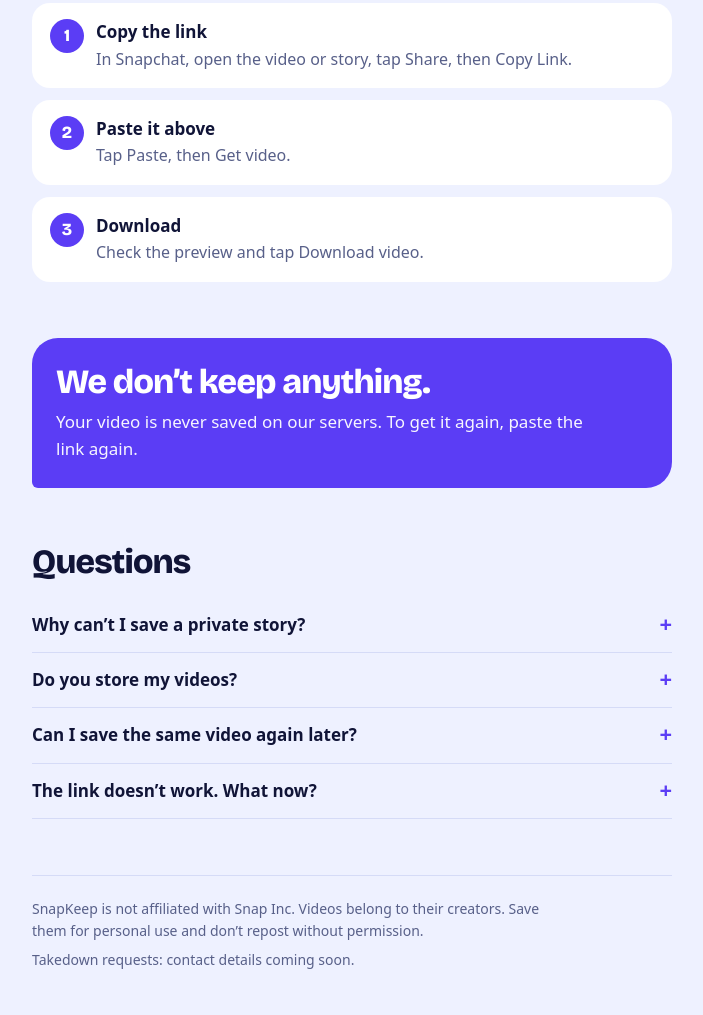
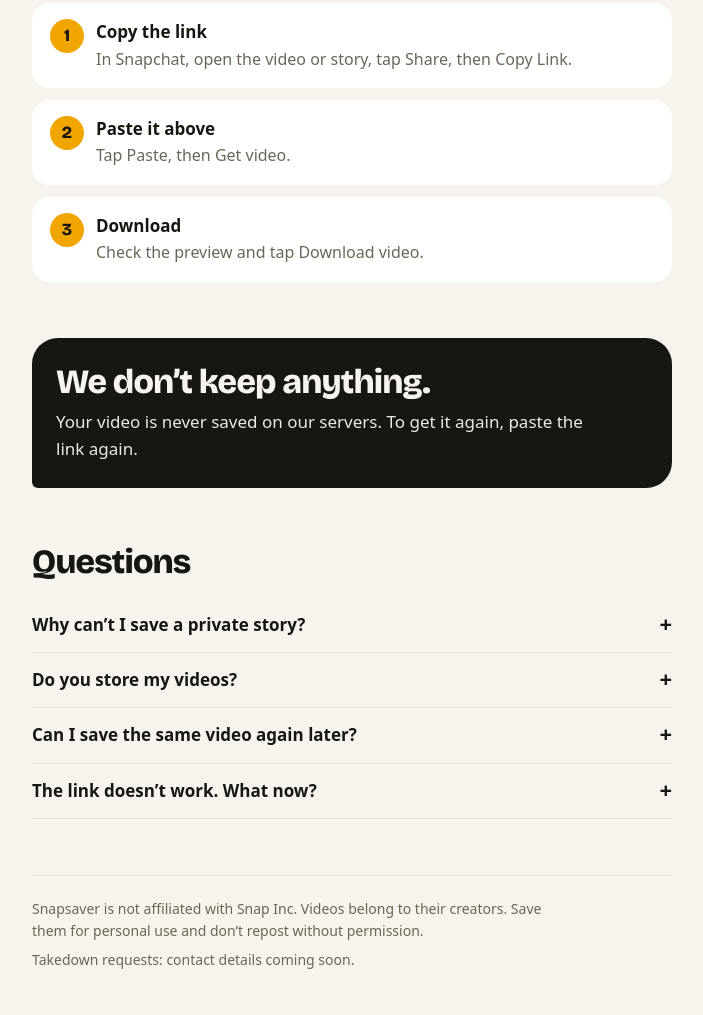
Before and after one commit to isaiahxemmanuel/Snapsaver, a website: page index.html in a window 1280 px wide. Shown: the part 690-1705 px from the top of the page, without its empty margins (288-991 px from the left). Drawn offline with nearby package versions, Linux system fonts and the light colour scheme.

Commit message:
Add files via upload

```diff
--- a/index.html
+++ b/index.html
@@ -3,27 +3,31 @@
 <head>
 <meta charset="utf-8">
 <meta name="viewport" content="width=device-width, initial-scale=1, viewport-fit=cover">
-<title>SnapKeep – Save Snapchat videos and stories</title>
+<meta name="theme-color" content="#f6f4ec">
+<title>Snapsaver – Save Snapchat videos and stories</title>
 <link rel="preconnect" href="https://fonts.googleapis.com">
 <link rel="preconnect" href="https://fonts.gstatic.com" crossorigin>
 <link href="https://fonts.googleapis.com/css2?family=Bricolage+Grotesque:opsz,wght@12..96,600;12..96,800&display=swap" rel="stylesheet">
 <style>
 :root{
-  --bg:#eef1ff;--card:#fff;--ink:#101437;--mute:#586089;--line:#d5dbf7;
-  --accent:#5b3df5;--on-accent:#fff;--soft:#dde3ff;--err:#c62828;--pink:#ff8fb1;
+  --bg:#f6f4ec;--card:#fff;--ink:#181611;--mute:#6b665a;--line:#e4dfd0;
+  --accent:#f0a500;--on-accent:#181611;--soft:#fbe7b0;--err:#c62828;
+  --keep-bg:#181611;--keep-ink:#f6f4ec;
   box-sizing:border-box;
   padding-top:env(safe-area-inset-top,0px);
   padding-bottom:env(safe-area-inset-bottom,0px);
 }
 @media (prefers-color-scheme:dark){
   :root:not([data-theme="light"]){
-    --bg:#0f1020;--card:#1a1b33;--ink:#eceeff;--mute:#a0a6d0;--line:#2c2e52;
-    --accent:#8c7bff;--on-accent:#0f1020;--soft:#24264a;--err:#ff8a8a;color-scheme:dark;
+    --bg:#14130f;--card:#211f19;--ink:#f4f1e8;--mute:#a8a291;--line:#36332a;
+    --accent:#f5b21a;--on-accent:#181611;--soft:#3a331d;--err:#ff8a8a;
+    --keep-bg:#2b2820;--keep-ink:#f4f1e8;color-scheme:dark;
   }
 }
 :root[data-theme="dark"]{
-  --bg:#0f1020;--card:#1a1b33;--ink:#eceeff;--mute:#a0a6d0;--line:#2c2e52;
-  --accent:#8c7bff;--on-accent:#0f1020;--soft:#24264a;--err:#ff8a8a;color-scheme:dark;
+  --bg:#14130f;--card:#211f19;--ink:#f4f1e8;--mute:#a8a291;--line:#36332a;
+  --accent:#f5b21a;--on-accent:#181611;--soft:#3a331d;--err:#ff8a8a;
+  --keep-bg:#2b2820;--keep-ink:#f4f1e8;color-scheme:dark;
 }
 html{scroll-padding-top:env(safe-area-inset-top,0px)}
 *,*::before,*::after{box-sizing:inherit}
@@ -43,7 +47,7 @@ h1{font-weight:800;font-size:clamp(38px,9.5vw,64px);margin-top:34px;max-width:11
 .slot input::placeholder{color:var(--mute)}
 .row{display:flex;gap:10px}
 button{font:inherit;font-weight:700;border:0;border-radius:14px;padding:14px 18px;cursor:pointer;min-height:48px}
-button:focus-visible,summary:focus-visible{outline:3px solid var(--accent);outline-offset:3px}
+button:focus-visible,summary:focus-visible{outline:3px solid var(--ink);outline-offset:3px}
 .go{background:var(--accent);color:var(--on-accent);flex:2}
 .go:disabled{opacity:.6;cursor:progress}
 .ghost{background:var(--soft);color:var(--ink);flex:1}
@@ -65,13 +69,13 @@ h2{font-weight:800;font-size:clamp(26px,6vw,34px);margin-bottom:18px}
 .steps b{display:grid;place-items:center;width:34px;height:34px;border-radius:50%;background:var(--accent);color:var(--on-accent);font-family:"Bricolage Grotesque",system-ui,sans-serif}
 .steps strong{display:block}
 .steps span{color:var(--mute);font-size:16px}
-.keep{background:var(--accent);color:var(--on-accent);border-radius:26px 26px 26px 6px;padding:26px 24px}
+.keep{background:var(--keep-bg);color:var(--keep-ink);border-radius:26px 26px 26px 6px;padding:26px 24px}
 .keep h2{margin-bottom:10px}
 .keep p{margin:0;max-width:32em;opacity:.95}
 details{border-bottom:1px solid var(--line);padding:14px 0}
 summary{cursor:pointer;font-weight:700;list-style:none;display:flex;justify-content:space-between;gap:12px}
 summary::-webkit-details-marker{display:none}
-summary::after{content:"+";font-size:22px;line-height:1;color:var(--accent)}
+summary::after{content:"+";font-size:22px;line-height:1;color:var(--ink)}
 details[open] summary::after{content:"–"}
 details p{margin:10px 0 0;color:var(--mute)}
 footer{margin-top:56px;padding:22px 0 36px;border-top:1px solid var(--line);color:var(--mute);font-size:14px}
@@ -83,7 +87,7 @@ footer p{margin:0 0 8px;max-width:38em}
 <div class="wrap">
   <header>
     <span class="mark" aria-hidden="true"></span>
-    <span class="brand">SnapKeep</span>
+    <span class="brand">Snapsaver</span>
   </header>
 
   <main>
@@ -124,7 +128,7 @@ footer p{margin:0 0 8px;max-width:38em}
       <h2>Questions</h2>
       <details>
         <summary>Why can’t I save a private story?</summary>
-        <p>Private snaps and friends-only stories can’t be reached from a link. SnapKeep only works with public content.</p>
+        <p>Private snaps and friends-only stories can’t be reached from a link. Snapsaver only works with public content.</p>
       </details>
       <details>
         <summary>Do you store my videos?</summary>
@@ -142,7 +146,7 @@ footer p{margin:0 0 8px;max-width:38em}
   </main>
 
   <footer>
-    <p>SnapKeep is not affiliated with Snap Inc. Videos belong to their creators. Save them for personal use and don’t repost without permission.</p>
+    <p>Snapsaver is not affiliated with Snap Inc. Videos belong to their creators. Save them for personal use and don’t repost without permission.</p>
     <p>Takedown requests: contact details coming soon.</p>
   </footer>
 </div>
```
Also changed, not shown: server.js (+4 -4 lines).
